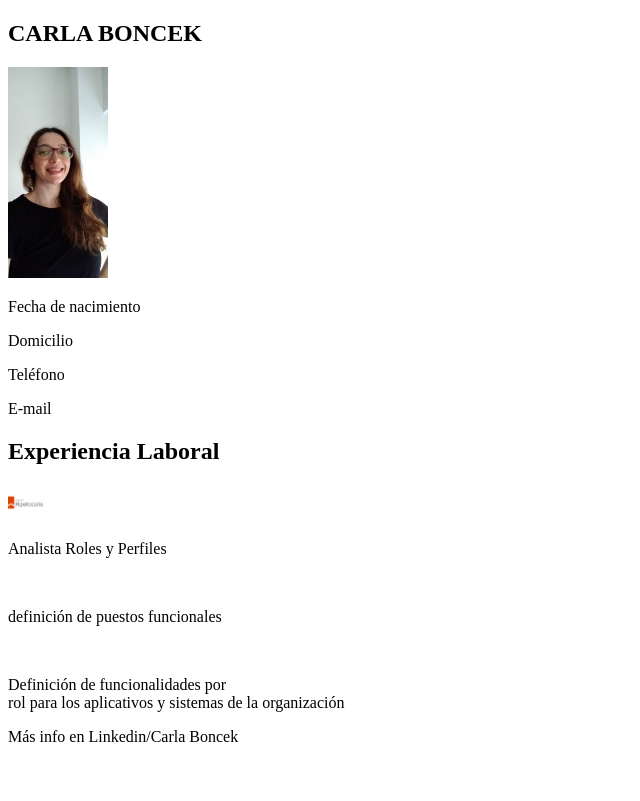
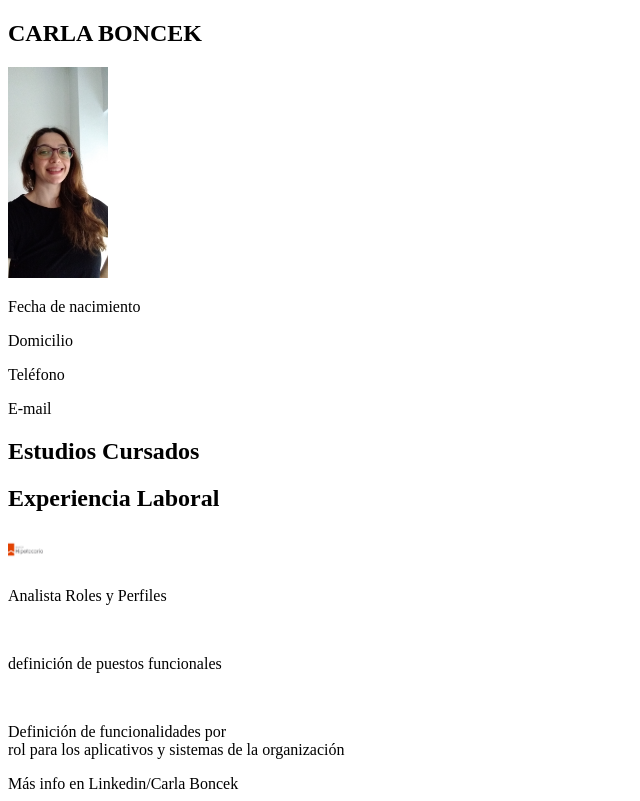
Before and after one commit to BHCLB/Clasejueves, a plain HTML site: page index.html in a window 1280 px wide. Shown: the whole page, without its empty margins (0-640 px from the left). Drawn offline with Linux system fonts and the light colour scheme.

Commit message:
actualclasejueves

```diff
--- a/index.html
+++ b/index.html
@@ -38,6 +38,13 @@
 
     <section>
         <header>
+            <h2>Estudios Cursados</h2>
+
+        </header>
+    </section>
+
+    <section>
+        <header>
           <h2>Experiencia Laboral</h2>
         </header>
         <img src="./images/BH-570x570.jpg" alt="Logo BH" width="35px">
```
